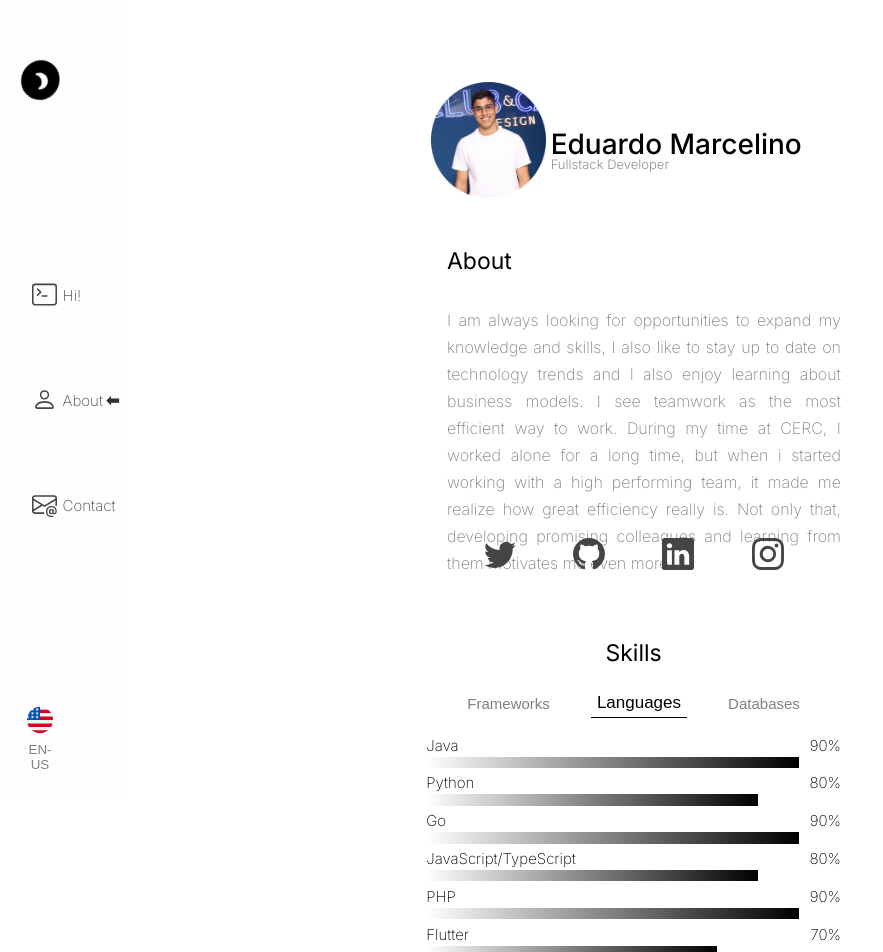
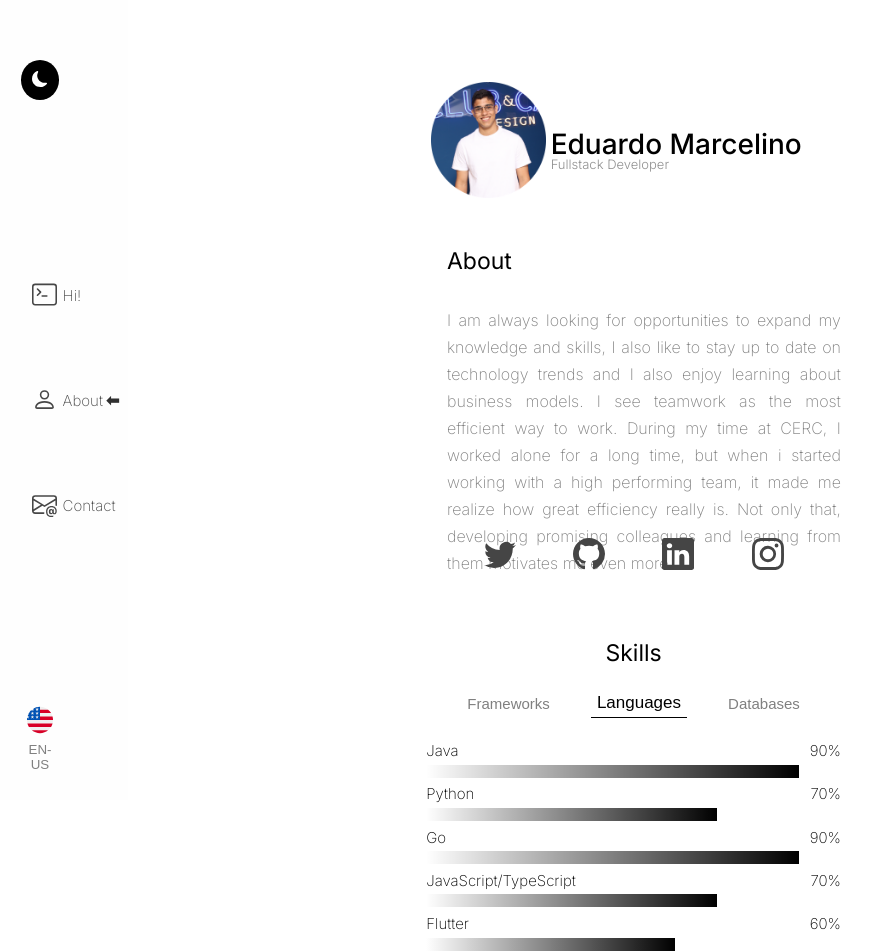
Before and after one commit to marcelinoedu/Marcelinoedu.com, a React (Vite) app in the folder Marcelinoedu-webclient/: page /about in a window 1280 px wide. Shown: the top 952 px of the page, without its empty margins (0-883 px from the left). Built offline with nearby package versions, Linux system fonts and the light colour scheme.

Commit message:
üpdates

```diff
--- a/Marcelinoedu-webclient/src/assets/style/skills/skills.css
+++ b/Marcelinoedu-webclient/src/assets/style/skills/skills.css
@@ -66,10 +66,10 @@
 }
 
 .light-theme #skill-upper-div{
-    background: linear-gradient(to left, black, white);
+    background: linear-gradient(to left, black, transparent);
 }
 .dark-theme #skill-upper-div{
-    background: linear-gradient(to left, white,black);
+    background: linear-gradient(to left, white, transparent);
 }
 
 #skill-botton-div{
@@ -84,6 +84,7 @@
     border-top: 0;
     border-left: 0;
     border-right: 0;
+    transition: ease-in-out 0.8s;
 }
 .buttons-skills:hover {
     cursor:pointer;
--- a/Marcelinoedu-webclient/src/components/about/work.tsx
+++ b/Marcelinoedu-webclient/src/components/about/work.tsx
@@ -14,7 +14,7 @@ function Work(){
                 <ClubWork/>
                 <br />
                 <br />
-            </div>x
+            </div>
         </div>
     )
 }
--- a/Marcelinoedu-webclient/src/components/header/header.css
+++ b/Marcelinoedu-webclient/src/components/header/header.css
@@ -107,15 +107,3 @@
   display: flex;
   flex-direction: column;
 }
-.rotating-div {
-  animation: rotate 10s infinite linear;
-}
-
-@keyframes rotate {
-  0% {
-    transform: rotate(0deg);
-  }
-  100% {
-    transform: rotate(360deg);
-  }
-}
--- a/Marcelinoedu-webclient/src/components/header/header.tsx
+++ b/Marcelinoedu-webclient/src/components/header/header.tsx
@@ -65,7 +65,7 @@ function Header({toggleTheme, setText, cursorToggle, lightTheme, textLanguage}:H
   return (
     <header id="header" style={{backgroundColor: lightTheme ? "rgba(253, 253, 253, 0.495)": "rgba(48, 48, 48, 0.702)"}}>
       <div id="top-navbar">
-      <button className="rotating-div" id="icon-nav" onClick={toggleTheme}>
+      <button id="icon-nav" onClick={toggleTheme}>
       {lightTheme ? iconMoon : sunIcon}
       </button>
         {/* <button id="iconSun">{sunIcon}</button> */}
--- a/Marcelinoedu-webclient/src/components/skills/Skills.tsx
+++ b/Marcelinoedu-webclient/src/components/skills/Skills.tsx
@@ -56,11 +56,10 @@ function SkillsComponent({theme}:SkillProgressProps){
             <div id="div-languages" style={{ display: activeDiv === 'languages' ? 'block' : 'none' }}>
             <div id="skills-component-section">
                 <div className="skills-components"><SkillProgress animate={activeDiv === 'languages'} skill="Java" knowledge="90%"/></div>
-                <div className="skills-components"><SkillProgress animate={activeDiv === 'languages'} skill="Python" knowledge="80%"/></div>
+                <div className="skills-components"><SkillProgress animate={activeDiv === 'languages'} skill="Python" knowledge="70%"/></div>
                 <div className="skills-components"><SkillProgress animate={activeDiv === 'languages'} skill="Go" knowledge="90%"/></div>
-                <div className="skills-components"><SkillProgress animate={activeDiv === 'languages'} skill="JavaScript/TypeScript" knowledge="80%"/></div>
-                <div className="skills-components"><SkillProgress animate={activeDiv === 'languages'} skill="PHP" knowledge="90%"/></div>
-                <div className="skills-components"><SkillProgress animate={activeDiv === 'languages'} skill="Flutter" knowledge="70%"/></div>
+                <div className="skills-components"><SkillProgress animate={activeDiv === 'languages'} skill="JavaScript/TypeScript" knowledge="70%"/></div>
+                <div className="skills-components"><SkillProgress animate={activeDiv === 'languages'} skill="Flutter" knowledge="60%"/></div>
                 <br />
                 <br />
             </div>
@@ -70,7 +69,6 @@ function SkillsComponent({theme}:SkillProgressProps){
             <img className="skill-images" src="https://cdn.jsdelivr.net/gh/devicons/devicon/icons/go/go-original.svg" />
             <img className="skill-images" src="https://cdn.jsdelivr.net/gh/devicons/devicon/icons/javascript/javascript-original.svg" />
             <img className="skill-images" src="https://cdn.jsdelivr.net/gh/devicons/devicon/icons/typescript/typescript-original.svg" />
-            <img className="skill-images" src="https://cdn.jsdelivr.net/gh/devicons/devicon/icons/php/php-original.svg" />
             <img className="skill-images" src="https://cdn.jsdelivr.net/gh/devicons/devicon/icons/flutter/flutter-original.svg" />
             </div>
             </div>
@@ -97,9 +95,8 @@ function SkillsComponent({theme}:SkillProgressProps){
             <div id="div-frameworks" style={{ display: activeDiv === 'frameworks' ? 'block' : 'none' }}>
             <div id="skills-component-section">
                 <div className="skills-components"><SkillProgress animate={activeDiv === 'frameworks'} skill="Spring" knowledge="100%"/></div>
-                <div className="skills-components"><SkillProgress animate={activeDiv === 'frameworks'} skill="Flask" knowledge="80%"/></div>
-                <div className="skills-components"><SkillProgress animate={activeDiv === 'frameworks'} skill="Gin-gonic" knowledge="80%"/></div>
-                <div className="skills-components"><SkillProgress animate={activeDiv === 'frameworks'} skill="Laravel" knowledge="100%"/></div>
+                <div className="skills-components"><SkillProgress animate={activeDiv === 'frameworks'} skill="Flask" knowledge="70%"/></div>
+                <div className="skills-components"><SkillProgress animate={activeDiv === 'frameworks'} skill="Gin" knowledge="80%"/></div>
                 <div className="skills-components"><SkillProgress animate={activeDiv === 'frameworks'} skill="Vue.js" knowledge="80%"/></div>
                 <div className="skills-components"><SkillProgress animate={activeDiv === 'frameworks'} skill="React" knowledge="80%"/></div>
                 <br />
@@ -110,7 +107,6 @@ function SkillsComponent({theme}:SkillProgressProps){
             <span className="skill-images" style={{color: theme ? "black" : "white"}}>{flask}</span>
             <span className="skill-images">{gin}</span>
             <img className="skill-images" src="https://cdn.jsdelivr.net/gh/devicons/devicon/icons/java/java-original.svg" />
-            <img className="skill-images" src="https://cdn.jsdelivr.net/gh/devicons/devicon/icons/laravel/laravel-plain-wordmark.svg" />
             <img className="skill-images" src="https://cdn.jsdelivr.net/gh/devicons/devicon/icons/vuejs/vuejs-original.svg" />
             <img className="skill-images" src="https://cdn.jsdelivr.net/gh/devicons/devicon/icons/react/react-original.svg" />
             </div>
```
